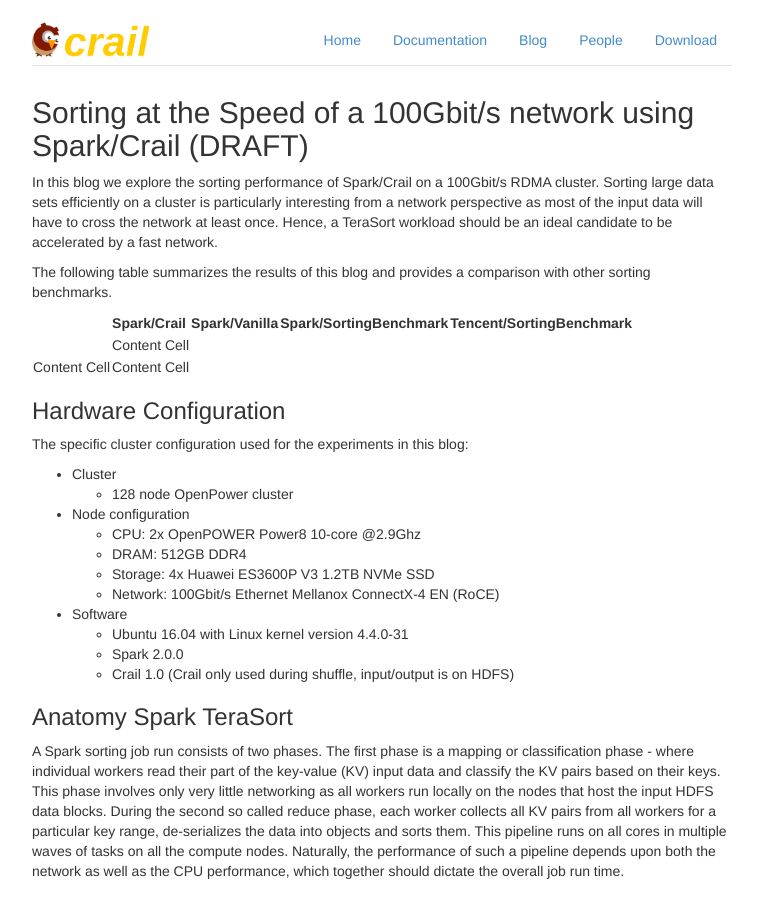
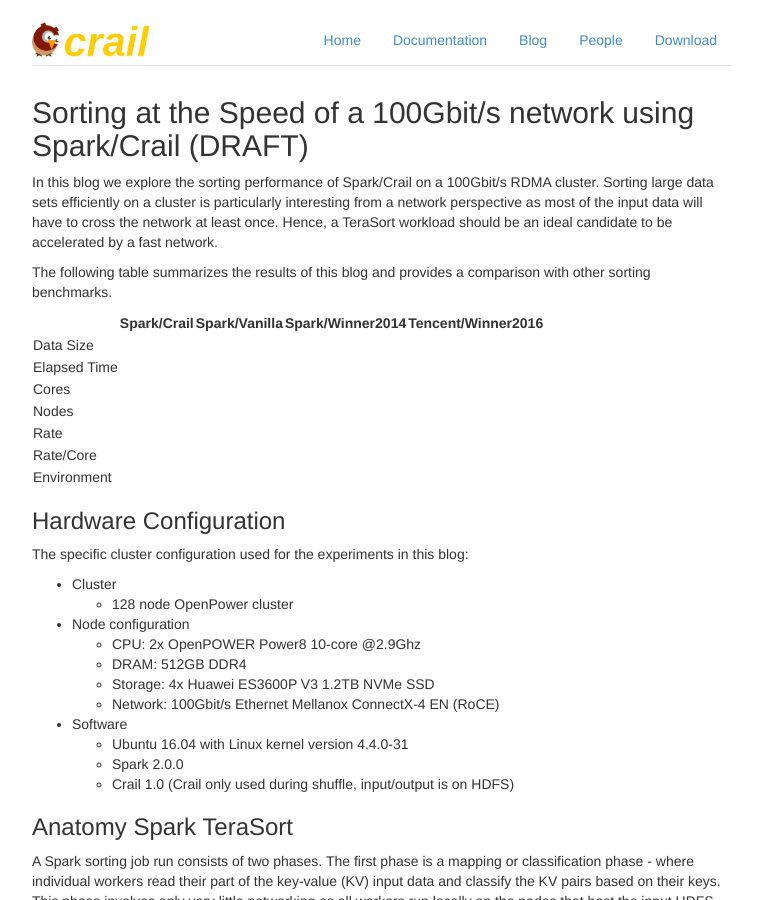
Before and after one commit to apache/incubator-crail-website, a Jekyll site: the page built from _posts/blog/2017-01-1-sorting.md, in a window 1280 px wide and 900 px high. Shown: the whole window, without its empty margins (258-1015 px from the left). Built offline with Jekyll 4.4.1, drawn with Linux system fonts in a browser that asks for light colours.

Commit message:
Update 2017-01-1-sorting.md

```diff
--- a/_posts/blog/2017-01-1-sorting.md
+++ b/_posts/blog/2017-01-1-sorting.md
@@ -9,10 +9,15 @@
 
 The following table summarizes the results of this blog and provides a comparison with other sorting benchmarks.
 
-|               | Spark/Crail   | Spark/Vanilla | Spark/SortingBenchmark | Tencent/SortingBenchmark |
+|               | Spark/Crail   | Spark/Vanilla | Spark/Winner2014       | Tencent/Winner2016       |
 | ------------- | ------------- | --------------| -----------------------| -------------------------|
-|   | Content Cell  |               |                        |                          |
-| Content Cell  | Content Cell  |               |                        |                          |
+| Data Size     |               |               |                        |                          |
+| Elapsed Time  |               |               |                        |                          |
+| Cores         |               |               |                        |                          |
+| Nodes         |               |               |                        |                          |
+| Rate          |               |               |                        |                          |
+| Rate/Core     |               |               |                        |                          |
+| Environment   |               |               |                        |                          |
 
 
 ### Hardware Configuration
```
